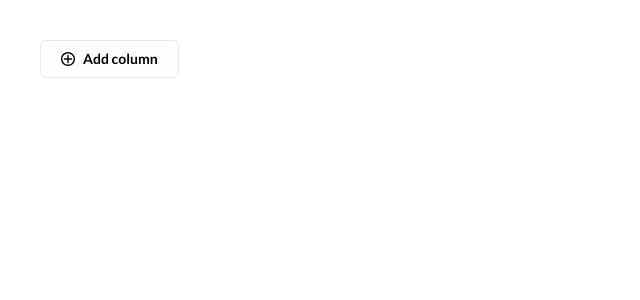
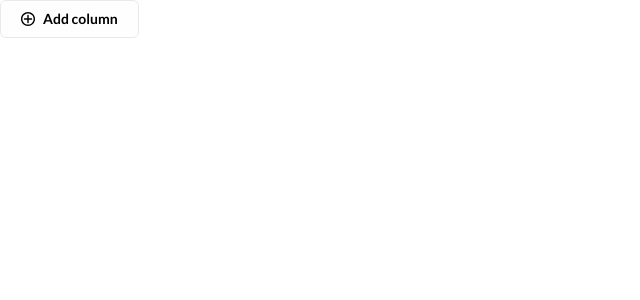
Before and after one commit to BrightTrump/project-management-board-boiler-plate, a Next.js app: page / in a window 1280 px wide. Shown: the top 300 px of the page, without its empty margins (0-640 px from the left). Built offline with nearby package versions, Linux system fonts and the light colour scheme.

Commit message:
modified taskCard ui

```diff
--- a/src/components/task-card.tsx
+++ b/src/components/task-card.tsx
@@ -182,10 +182,18 @@ export default function TaskCard({
         </div>
 
         <div className="grid grid-flow-col justify-between items-center text-[#252525]">
+          <div className="grid grid-flow-col justify-self-start items-center gap-1">
+            <div className="grid place-items-center bg-white border-2 border-blue-700 rounded-md">
+              <Icon type={Icons.Check} size={10} color="black" />
+            </div>
+            <span className="text-sm">EN-{task.id}</span>
+          </div>
+
           <div className="grid grid-cols-[auto_1fr] gap-1 items-center">
             <Icon type={Icons.Calendar} size={16} color="#252525" />
             <p>27/2/25</p>
           </div>
+
           <div className="grid grid-cols-[auto_1fr] gap-1 items-center">
             {/* <PhotoViewer
                 size={20}
@@ -200,12 +208,6 @@ export default function TaskCard({
             {/* <span className="text-sm">Bright Munemu</span> */}
           </div>
         </div>
-        <div className="grid grid-flow-col justify-self-start items-center gap-1">
-          <div className="grid place-items-center bg-white border-2 border-blue-700 rounded-md">
-            <Icon type={Icons.Check} size={10} color="black" />
-          </div>
-          <span className="text-sm">EN-{task.id}</span>
-        </div>
       </div>
 
       {mouseIsOver && (
--- a/src/components/tasks-board-view.tsx
+++ b/src/components/tasks-board-view.tsx
@@ -158,7 +158,7 @@ export default function TasksBoardView() {
   };
 
   return (
-    <div className="h-screen p-10 w-full grid justify-start overflow-x-auto custom-scroll-bar">
+    <div className="mx-auto w-full grid justify-start overflow-x-auto custom-scroll-bar">
       <DndContext
         sensors={sensors}
         onDragStart={onDragStart}
```
